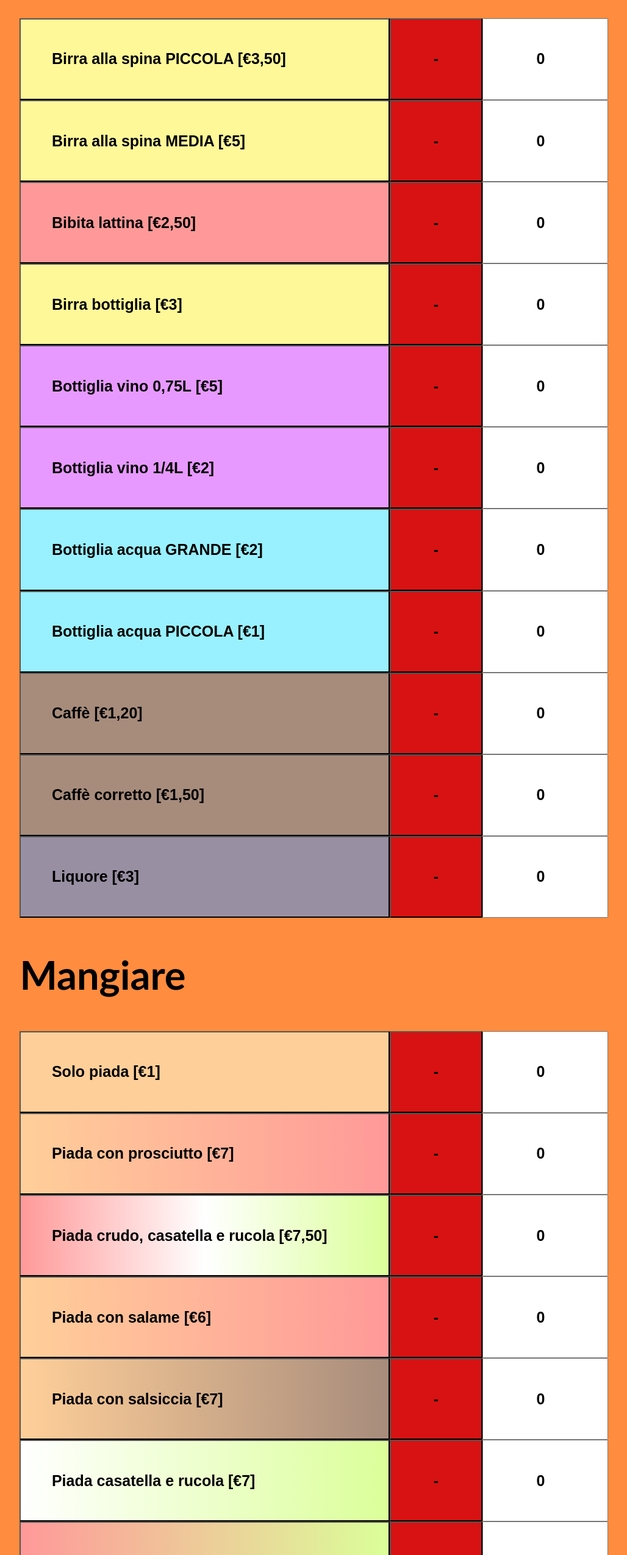
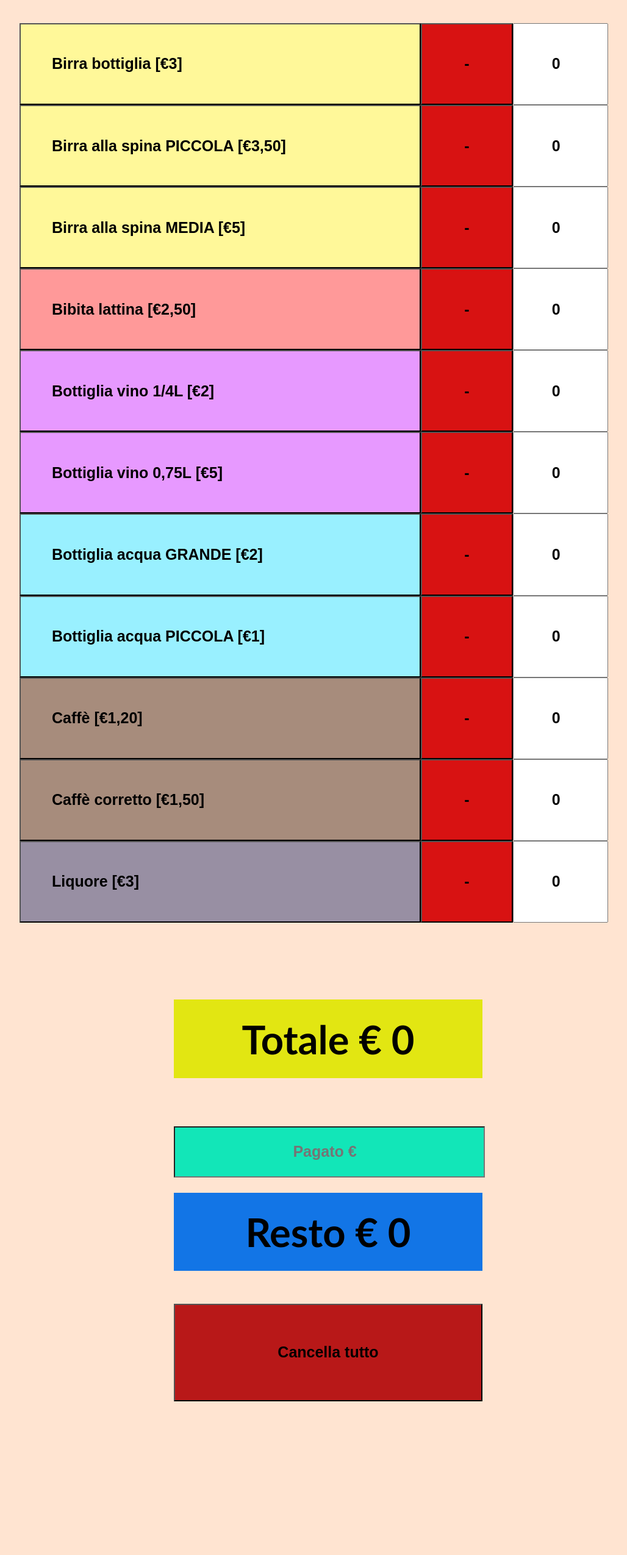
Before and after one commit to 97guido/CalcolatriceFestaDiFalciano, a plain HTML site: page index.html in a window 1280 px wide. Shown: the part 156-2706 px from the top of the page at 61% size, without its empty margins (102-1130 px from the left). After the commit the page ends 2462 px from the top, so only its background shows below. Drawn offline with Linux system fonts and the light colour scheme.

Commit message:
Add resto, clear order, fix bugs

```diff
--- a/elencoCiboBevande.js
+++ b/elencoCiboBevande.js
@@ -1,4 +1,12 @@
 var items = [
+    {
+        "name": "Birra bottiglia [€3]",
+        "prezzo": 3,
+        "quantita": 0,
+        "id_num": "num_birra_bott",
+        "colore": "#fff899",
+        "categoria": "bar"
+    },
     {
         "name": "Birra alla spina PICCOLA [€3,50]",
         "prezzo": 3.5,
@@ -24,11 +32,11 @@ var items = [
         "categoria": "bar"
     },
     {
-        "name": "Birra bottiglia [€3]",
-        "prezzo": 3,
+        "name": "Bottiglia vino 1/4L [€2]",
+        "prezzo": 2,
         "quantita": 0,
-        "id_num": "num_birra_bott",
-        "colore": "#fff899",
+        "id_num": "num_bott_vino14",
+        "colore": "#e799ff",
         "categoria": "bar"
     },
     {
@@ -36,14 +44,6 @@ var items = [
         "prezzo": 5,
         "quantita": 0,
         "id_num": "num_bott_vino075",
-        "colore": "#e799ff",
-        "categoria": "bar"
-    },
-    {
-        "name": "Bottiglia vino 1/4L [€2]",
-        "prezzo": 2,
-        "quantita": 0,
-        "id_num": "num_bott_vino14",
         "colore": "#e799ff",
         "categoria": "bar"
     },
--- a/index.css
+++ b/index.css
@@ -1,5 +1,6 @@
 body {
-    background: #ff8c3f;
+    background: #ffe4d1;
+    /* background: linear-gradient(#d0f8ff, #ffcf99); */
     font-family: 'Calibri';
 }
 
@@ -30,6 +31,8 @@ h1 {
 h2 {
     margin-left: 10%;
     font-size: 65px;
+    width: 60%;
+    display: inline-block;
 }
 
 input {
@@ -40,17 +43,12 @@ input {
 }
 
 .label_btn {
-    width: 60%;
+    width: 65%;
     text-align: left;
 }
 
 input[type=number] {
-    width: 10%;
-}
-
-
-input[type=number][value] {
-    width: 15%;
+    width: 5%;
 }
 
 .del_btn {
--- a/index.html
+++ b/index.html
@@ -15,15 +15,14 @@
 
         <div style="width: 100%;" >
 
-            <h2>Bere</h1>
-
             <div id="div_bere">
+                <h2>Bere</h2>
             </div>
 
-            <h2>Mangiare</h1>
 
-            <div id="div_mangiare">
 
+            <div id="div_mangiare" style="display: none;">
+                <h2>Mangiare</h2>
                 <!-- <div class="itemBox">
                     <input id='btn_pata' type="button" class="label_btn" onclick="addToItem('num_pata')"/>
                     <input type="button" value="-" class="del_btn" onclick="removeToItem('num_pata')"/>
@@ -38,7 +37,9 @@
             </div>
         </div>
 
-        <h2 id="totBox" class="display-4" style="background: #c6c911; margin-left: 30%; margin-top: 10%; width: 40%; text-align: center; padding-top: 2%; padding-bottom: 2%;">€ 0</h1>
+        <h2 id="totBox" class="display-4" style="background: #e2e612; margin-left: 30%; margin-top: 10%; width: 40%; text-align: center; padding-top: 2%; padding-bottom: 2%;">Totale € 0</h1>
+        <input id="num_pagato" type="number" placeholder="Pagato €" style="background: #12e6b8; margin-left: 30%; margin-top: 2%; width: 40%; text-align: center; padding: 0%; padding-top: 2%; padding-bottom: 2%;" oninput="calcolaResto()"/>
+        <h2 id="restoBox" class="display-4" style="background: #1275e6; margin-left: 30%; margin-top: 2%; width: 40%; text-align: center; padding-top: 2%; padding-bottom: 2%;">Resto € 0</h1>
         <input type="button" value="Cancella tutto" onclick="cancellaTutto()" style="background: #b81818; margin-left: 30%; width: 40%; text-align: center;"/>
     </div>
 
--- a/main.js
+++ b/main.js
@@ -30,7 +30,7 @@ function setAllItems() {
         newNum.id = item.id_num;
         newNum.type = "number";
         newNum.value = 0;
-        newNum.onclick = function() { updateNumber(item.id_num) };
+        newNum.oninput = function() { updateNumber(item.id_num) };
 
         newDiv.appendChild(newBtn);
         newDiv.appendChild(newBtnDel);
@@ -143,7 +143,8 @@ function updateConto() {
             }
         }
     });
-    document.getElementById('totBox').innerHTML = `€ ${tot}`.replaceAll('.', ',');
+    document.getElementById('totBox').innerHTML = `Totale € ${tot.toFixed(2)}`.replaceAll('.', ',');
+    calcolaResto();
 }
 
 function cancellaTutto() {
@@ -153,4 +154,15 @@ function cancellaTutto() {
     });
     document.getElementById('totBox').innerHTML = 'Totale:';
     updateConto();
+    document.getElementById('num_pagato').value = undefined;
+    document.getElementById('restoBox').innerText = 'Resto € 0';
 }
+
+function calcolaResto() {
+    var pagato = document.getElementById('num_pagato').value;
+    if (tot >= pagato) {
+        document.getElementById('restoBox').innerText = 'Resto € 0';
+        return;
+    }
+    document.getElementById('restoBox').innerText = `Resto € ${(pagato-tot).toFixed(2).replaceAll('.', ',')}`;
+}
```
